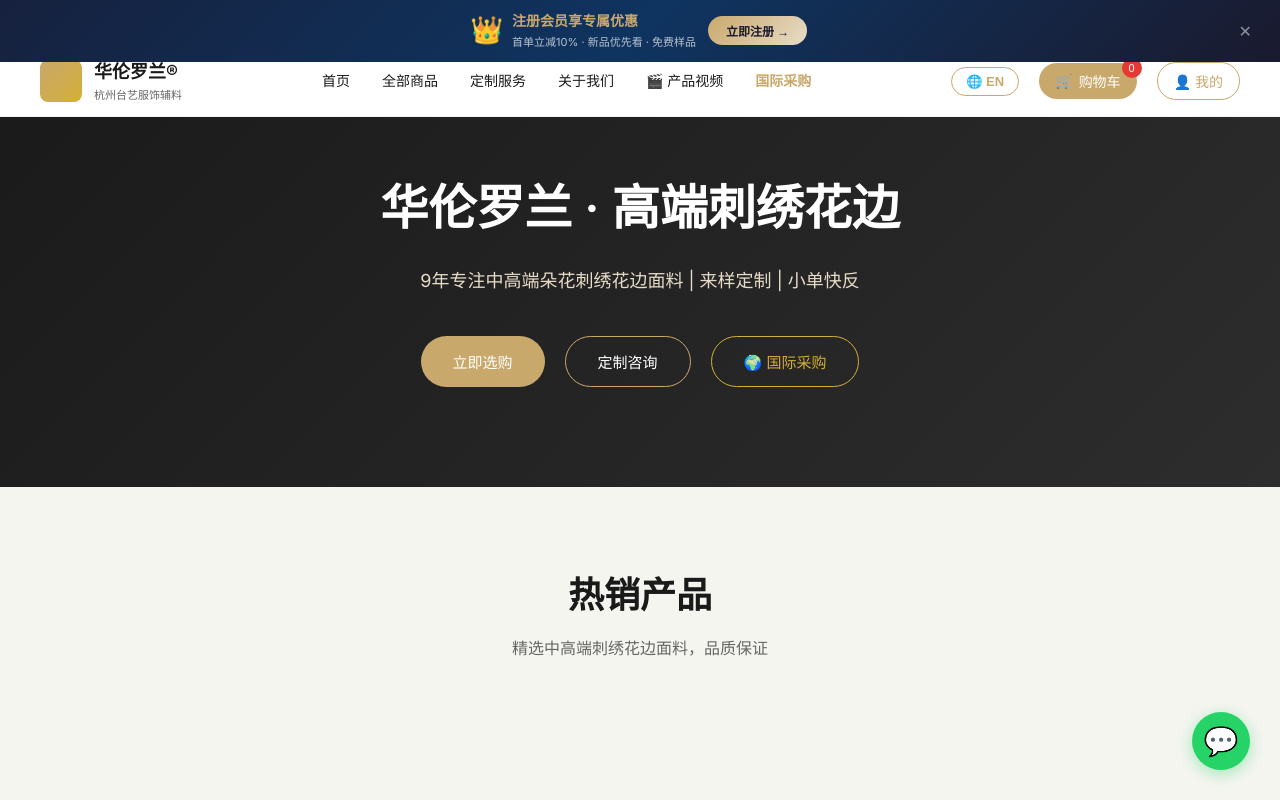
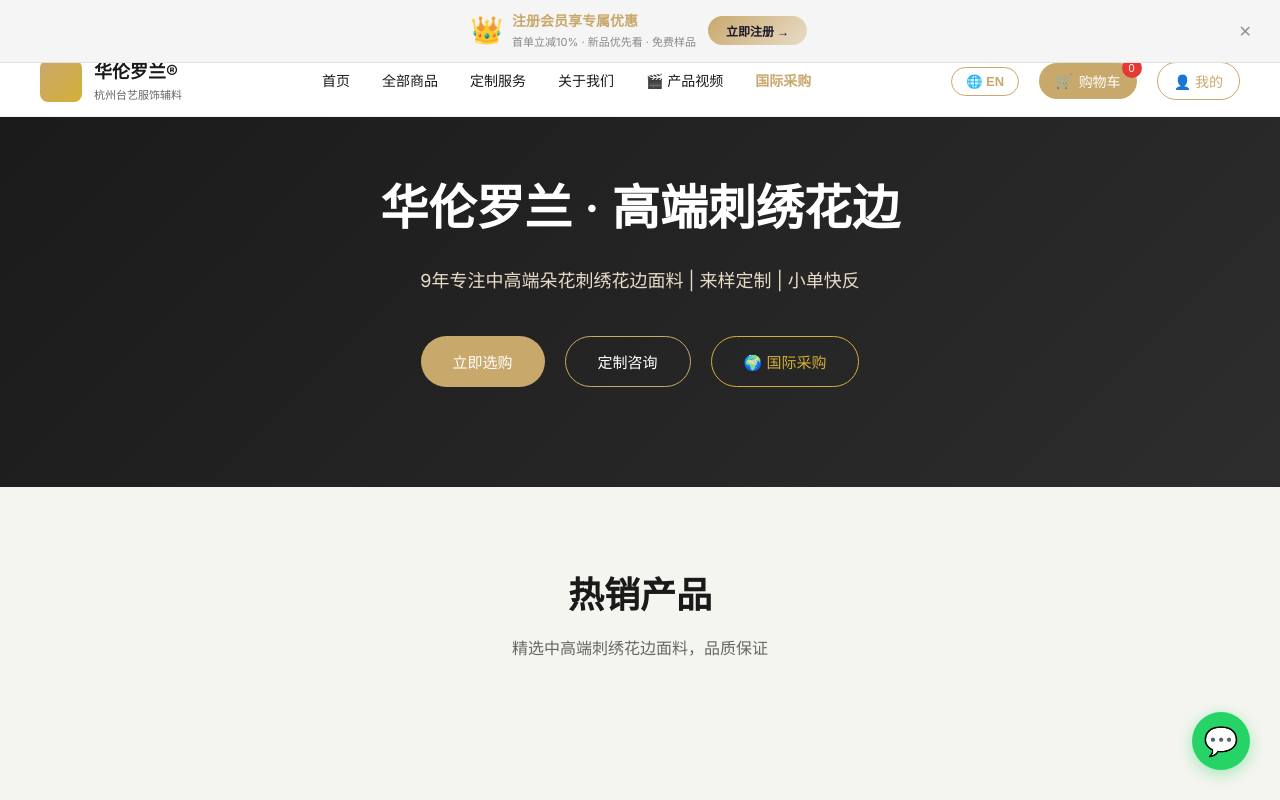
Before and after one commit to HLLL1979/hualunluolan-shop, a website: page index.html in a window 1280 px wide. Shown: the top 800 px of the page. Drawn offline with Linux system fonts and the light colour scheme; a script that the page names is missing.

Commit message:
fix: banner white bg, USD prices, shipping calc, float precision

```diff
--- a/index.html
+++ b/index.html
@@ -33,7 +33,7 @@
         /* 导航 */
         /* 注册横幅 */
         .register-banner {
-            background: linear-gradient(135deg, #1a1a2e 0%, #16213e 50%, #0f3460 100%);
+            background: #FFFFFF;
             padding: 10px 20px;
             cursor: pointer;
             transition: all 0.3s;
@@ -42,9 +42,10 @@
             left: 0;
             right: 0;
             z-index: 1001;
+            border-bottom: 1px solid #e0e0e0;
         }
         .register-banner:hover {
-            background: linear-gradient(135deg, #16213e 0%, #0f3460 50%, #1a1a2e 100%);
+            background: #f5f5f5;
         }
         .register-banner-content {
             max-width: 1400px;
@@ -64,7 +65,7 @@
             50% { transform: scale(1.2); }
         }
         .register-banner-text {
-            color: #fff;
+            color: #333;
             font-size: 13px;
             display: flex;
             flex-direction: column;
@@ -75,7 +76,7 @@
             color: #C9A86C;
         }
         .register-banner-sub {
-            color: rgba(255,255,255,0.7);
+            color: #888;
             font-size: 11px;
         }
         .register-banner-btn {
@@ -101,7 +102,7 @@
             transform: translateY(-50%);
             background: none;
             border: none;
-            color: rgba(255,255,255,0.5);
+            color: rgba(0,0,0,0.4);
             font-size: 16px;
             cursor: pointer;
             padding: 4px 8px;
```
